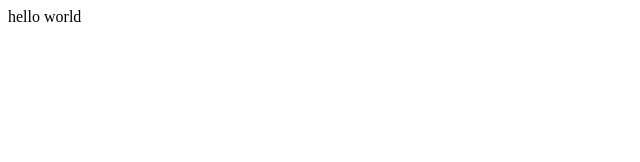
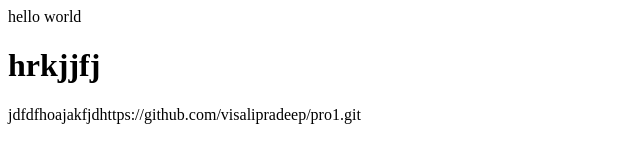
Before and after one commit to visalipradeep/pro1, a plain HTML site: page index.html in a window 1280 px wide. Shown: the whole page, without its empty margins (0-640 px from the left). Drawn offline with Linux system fonts and the light colour scheme.

Commit message:
second version

```diff
--- a/index.html
+++ b/index.html
@@ -7,6 +7,7 @@
 </head>
 <body>
     hello world
-
+    <h1>hrkjjfj</h1>
+    <p>jdfdfhoajakfjdhttps://github.com/visalipradeep/pro1.git</p>
 </body>
 </html>
```
